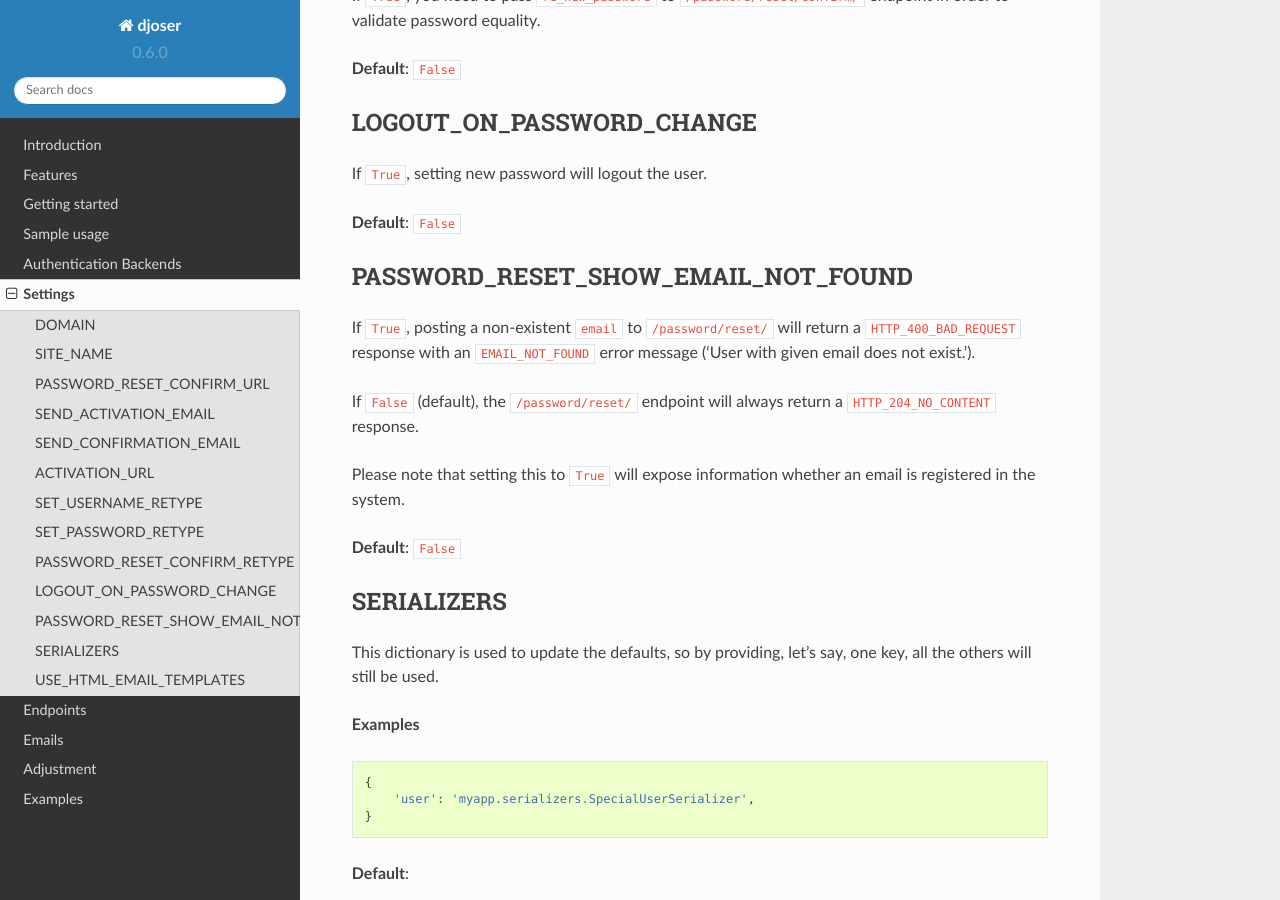
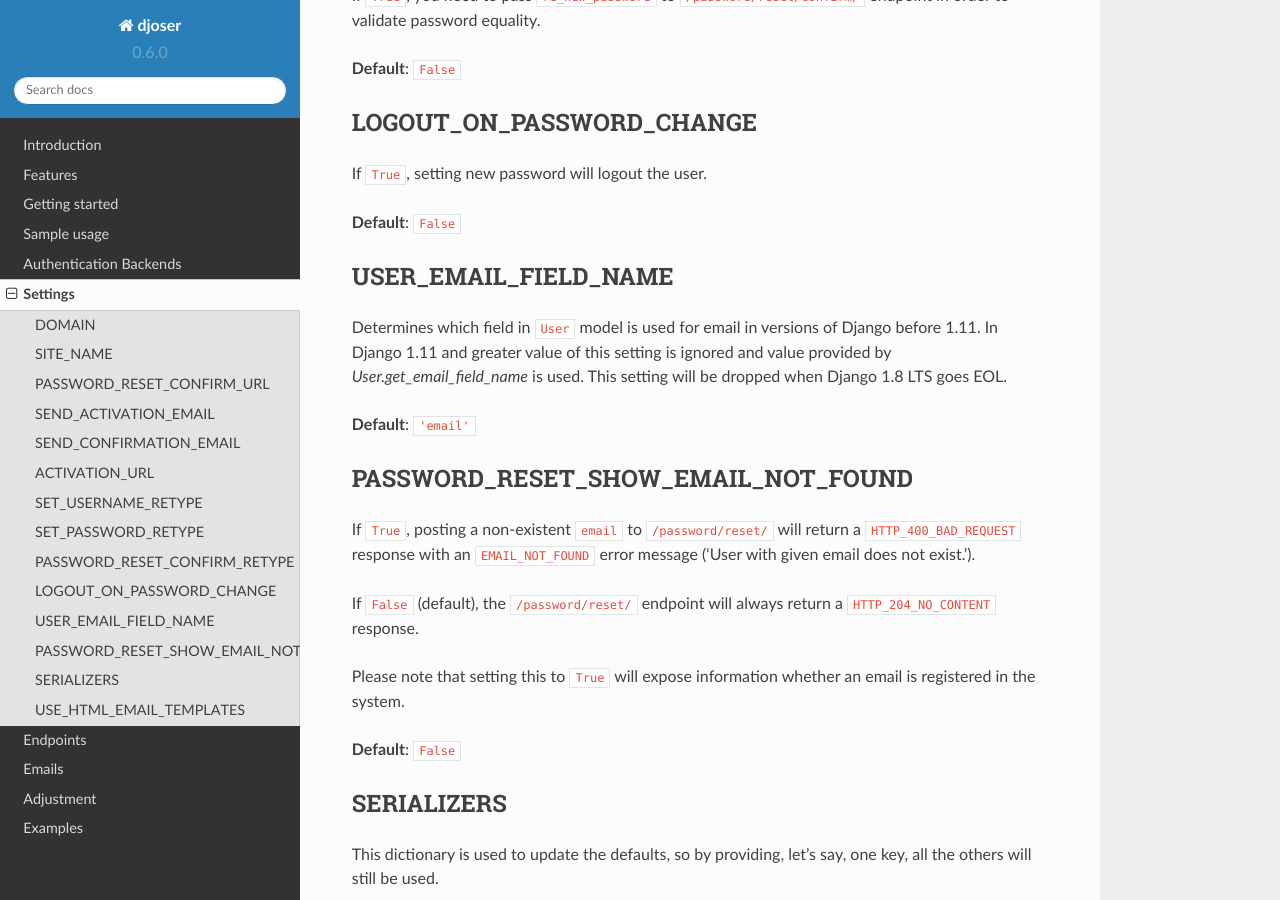
Before and after one commit to sunscrapers/djoser, a Sphinx documentation site: the page built from docs/source/settings.rst, in a window 1280 px wide and 900 px high, scrolled down 1867 px. Built offline with Sphinx 7.4.7 and the Read the Docs theme 2.0.0, drawn with Linux system fonts in a browser that asks for light colours.

Commit message:
Add docs for USER_EMAIL_FIELD_NAME

```diff
--- a/docs/source/settings.rst
+++ b/docs/source/settings.rst
@@ -96,6 +96,16 @@ If ``True``, setting new password will logout the user.
 
 **Default**: ``False``
 
+USER_EMAIL_FIELD_NAME
+---------------------
+
+Determines which field in ``User`` model is used for email in versions of Django
+before 1.11. In Django 1.11 and greater value of this setting is ignored and
+value provided by `User.get_email_field_name` is used.
+This setting will be dropped when Django 1.8 LTS goes EOL.
+
+**Default**: ``'email'``
+
 PASSWORD_RESET_SHOW_EMAIL_NOT_FOUND
 -----------------------------------
 
```
